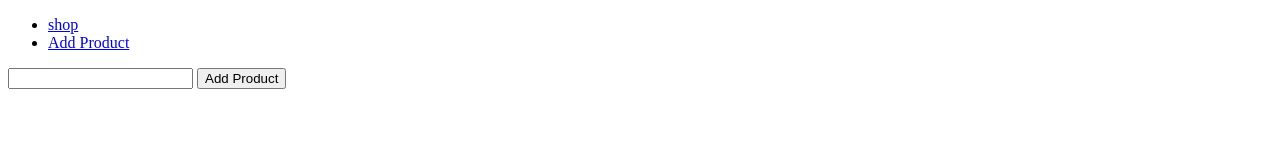
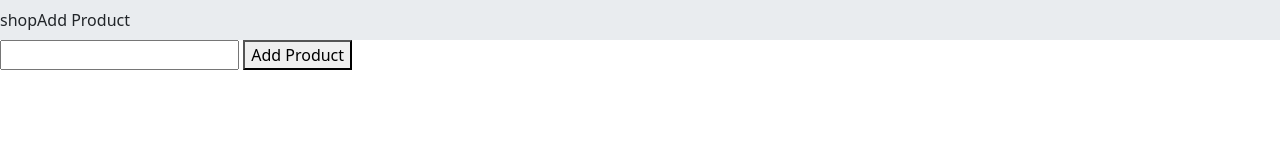
Before and after one commit to diyya23/Nodejs, a website: page views/add-product.html in a window 1280 px wide. Drawn offline with nearby package versions, Linux system fonts and the light colour scheme.

Commit message:
styling the pages

```diff
--- a/package.json
+++ b/package.json
@@ -15,6 +15,7 @@
   },
   "dependencies": {
     "body-parser": "^1.20.2",
+    "bootstrap": "^5.3.2",
     "express": "^4.18.2"
   }
 }
--- a/views/add-product.html
+++ b/views/add-product.html
@@ -4,22 +4,35 @@
     <meta charset="UTF-8">
     <meta name="viewport" content="width=device-width, initial-scale=1.0">
     <title>Add Products</title>
+
+    <link href="https://cdn.jsdelivr.net/npm/bootstrap@5.3.2/dist/css/bootstrap.min.css" rel="stylesheet" integrity="sha384-T3c6CoIi6uLrA9TneNEoa7RxnatzjcDSCmG1MXxSR1GAsXEV/Dwwykc2MPK8M2HN" crossorigin="anonymous">
+
+
 </head>
 <body>
     <header>
-        <nav>
-            <ul>
-                <li><a href="/">shop</a></li>
-                <li><a href="/add-product">Add Product</a></li>
-            </ul>
+        <nav class="nav navbar-expand bg-body-secondary">
+            <div class="collapse navbar-collapse" id="navbarSupportedContent">
+                <ul class="navbar-nav me-auto mb-2 mb-lg-0">
+                    <li class="nav-item">
+                        <a class="nav-link active" href="/">shop</a>
+                    </li>
+                    <li class="nav-item">
+                        <a class="nav-link active" href="/admin/add-products">Add Product</a>
+                    </li>
+                </ul>
+            </div>
         </nav>
     </header>
 
     <main>
-        <form action="/add-product" method="post">
+        <form action="/admin/add-products" method="post">
             <input type="text" name="title">
             <button type="submit">Add Product</button>
         </form>
     </main>
+
+    <script src="https://cdn.jsdelivr.net/npm/bootstrap@5.3.2/dist/js/bootstrap.bundle.min.js" integrity="sha384-C6RzsynM9kWDrMNeT87bh95OGNyZPhcTNXj1NW7RuBCsyN/o0jlpcV8Qyq46cDfL" crossorigin="anonymous"></script>
+
 </body>
 </html>
```
Also changed, not shown: views/shop.html (+1 -1 lines), 1 other file.
